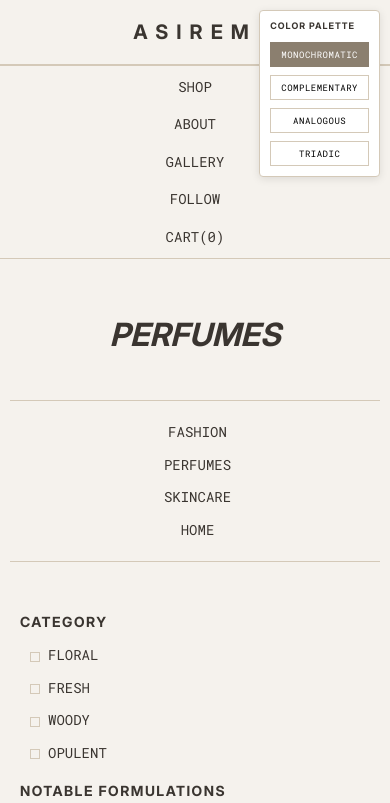
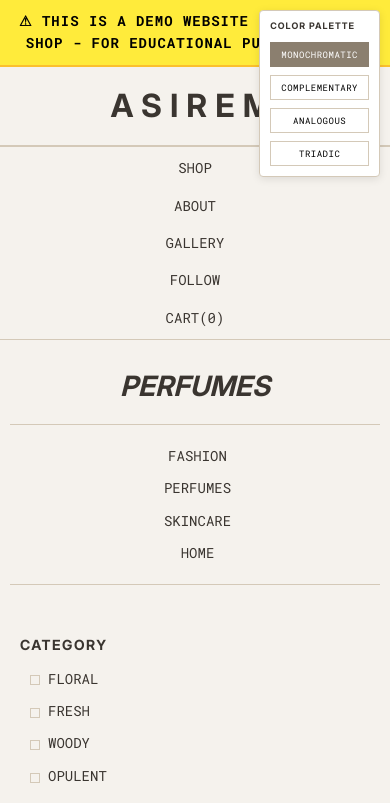
Before and after one commit to mariomhz/Fragrance-Website, a plain HTML site: page index.html in a window 390 px wide. Shown: the top 803 px of the page. Drawn offline with Linux system fonts and the light colour scheme; a web font is replaced by a local one.

Commit message:
Add demo website disclaimer and adjust title sizes
- Added prominent yellow banner indicating this is a demo/educational website
- Increased ASIREM brand title size (32px mobile, 40px desktop)
- Balanced PERFUMES page title size (28px mobile, 36px desktop)

```diff
--- a/index.html
+++ b/index.html
@@ -23,6 +23,10 @@
             <button class="palette-button" data-palette="triadic">Triadic</button>
         </div>
     </aside>
+
+    <div class="demo-notice">
+        <p>⚠ THIS IS A DEMO WEBSITE - NOT A REAL SHOP - FOR EDUCATIONAL PURPOSES ONLY</p>
+    </div>
 
     <header>
         <p>ASIREM</p>
--- a/resources/css/catalog.css
+++ b/resources/css/catalog.css
@@ -12,6 +12,11 @@ main {
     text-align: center;
     padding: 20px 10px;
     font-style: italic;
+}
+
+.page-title h1 {
+    font-size: 28px;
+    margin: 0;
 }
 
 /* FAST MENU */
@@ -262,6 +267,10 @@ article button:hover {
         padding: 20px 0;
     }
 
+    .page-title h1 {
+        font-size: 36px;
+    }
+
     .advanced-menu {
         grid-area: advanced-menu;
         border-bottom: none;
--- a/resources/css/common.css
+++ b/resources/css/common.css
@@ -11,6 +11,22 @@ body {
     min-height: 100vh;
 }
 
+/* DEMO NOTICE */
+.demo-notice {
+    background-color: #ffeb3b;
+    color: #000;
+    text-align: center;
+    padding: 10px;
+    font-weight: bold;
+    border-bottom: 2px solid #fbc02d;
+}
+
+.demo-notice p {
+    margin: 0;
+    font-size: 14px;
+    letter-spacing: 1px;
+}
+
 /* HEADER */
 header {
     text-align: center;
@@ -21,8 +37,9 @@ header {
 
 header p {
     letter-spacing: 8px;
-    font-size: 20px;
+    font-size: 32px;
     margin: 0;
+    font-weight: bold;
 }
 
 /* NAVBAR */
@@ -181,7 +198,7 @@ footer img {
     }
 
     header p {
-        font-size: 25px;
+        font-size: 40px;
     }
 
     nav ul {
```
Also changed, not shown: detail.html (+4 -0 lines).
